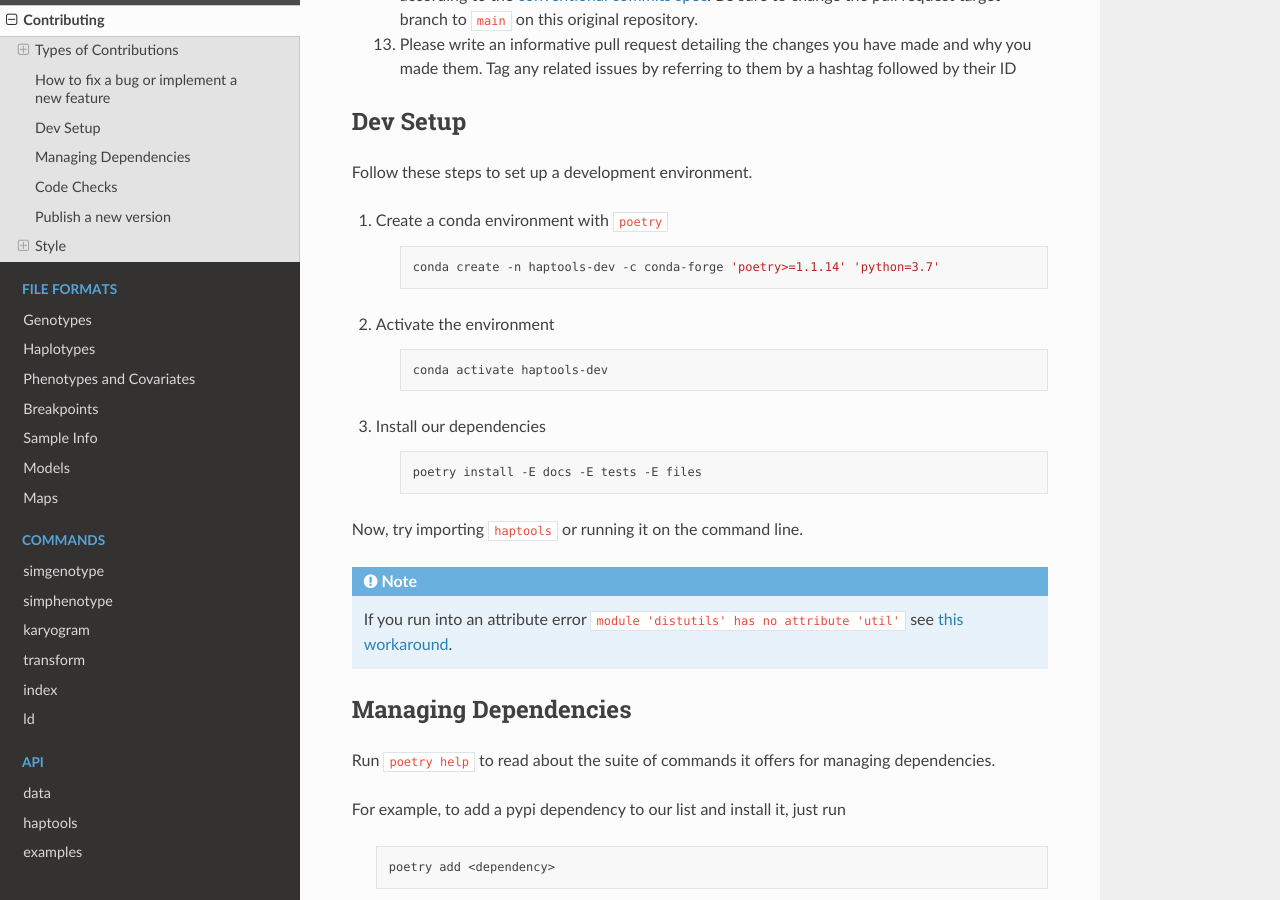
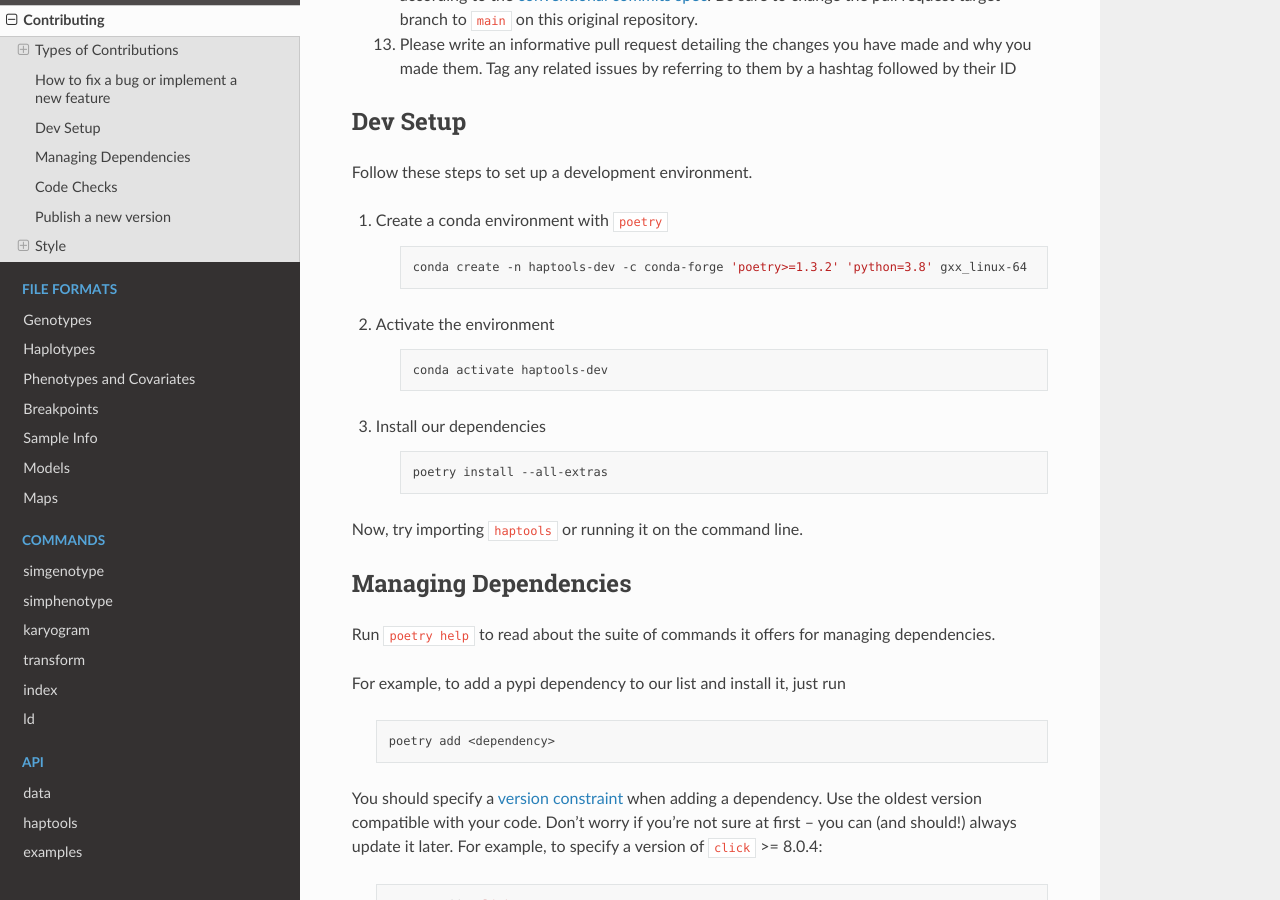
Before and after one commit to CAST-genomics/haptools, a Sphinx documentation site: the page built from docs/project_info/contributing.rst, in a window 1280 px wide and 900 px high, scrolled down 1707 px. Built offline with Sphinx 7.4.7 and the Read the Docs theme 2.0.0, drawn with Linux system fonts in a browser that asks for light colours.

Commit message:
remove support for py3.7 and upgrade poetry version

```diff
--- a/docs/project_info/contributing.rst
+++ b/docs/project_info/contributing.rst
@@ -68,7 +68,7 @@ Follow these steps to set up a development environment.
 
     .. code-block:: bash
 
-        conda create -n haptools-dev -c conda-forge 'poetry>=1.1.14' 'python=3.7'
+        conda create -n haptools-dev -c conda-forge 'poetry>=1.3.2' 'python=3.8' gxx_linux-64
 2. Activate the environment
 
     .. code-block:: bash
@@ -78,12 +78,9 @@ Follow these steps to set up a development environment.
 
     .. code-block:: bash
 
-        poetry install -E docs -E tests -E files
+        poetry install --all-extras
 
 Now, try importing ``haptools`` or running it on the command line.
-
-.. note::
-   If you run into an attribute error ``module 'distutils' has no attribute 'util'`` see `this workaround <https://github.com/python-poetry/poetry/issues/3336#issuecomment-831789763>`_.
 
 
 ---------------------
```
